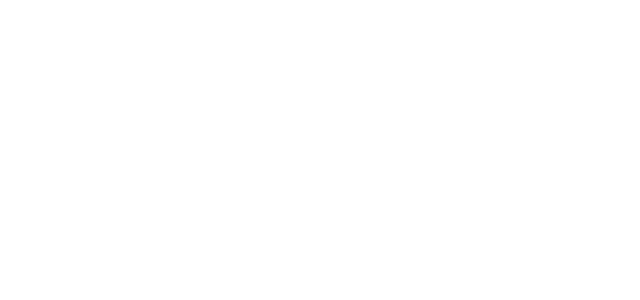
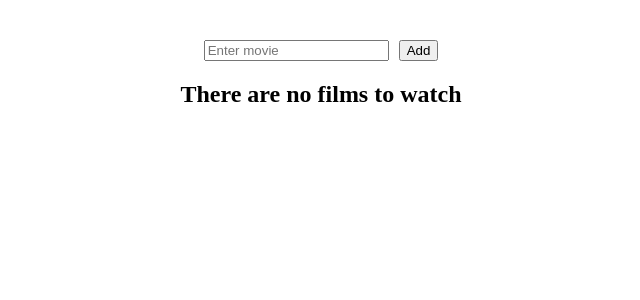
Before and after one commit to AntonForikov/homework59, a React (Vite) app: page / in a window 1280 px wide. Shown: the top 300 px of the page, without its empty margins (319-959 px from the left). Built offline with nearby package versions, Linux system fonts and the light colour scheme.

Commit message:
Add logic for 'adding' films.

```diff
--- a/src/App.tsx
+++ b/src/App.tsx
@@ -1,12 +1,20 @@
-// import { useState } from 'react';
+import { useState } from 'react';
 import './App.css';
+import AddElem from "./AddElem/AddElem";
+import {Movie} from "./types";
+import MovieItem from "./MovieItem/MovieItem";
 
 function App() {
-  // const [count, setCount] = useState(0);
+  const [movies, setMovies] = useState<Movie[]>([]);
+
+  const addMovie = (movie: Movie) => {
+      setMovies(prevState => [...prevState, movie]);
+  };
 
   return (
     <>
-
+      <AddElem onSubmit={addMovie} />
+        <MovieItem movies={movies} />
     </>
   );
 }
--- a/src/MovieItem/MovieItem.tsx
+++ b/src/MovieItem/MovieItem.tsx
@@ -29,7 +29,7 @@
                         >
                             Delete
                         </button>
-                    </div>
+                    </div>;
                 })}
             </> :
             <h2>There are no films to watch</h2>
```
